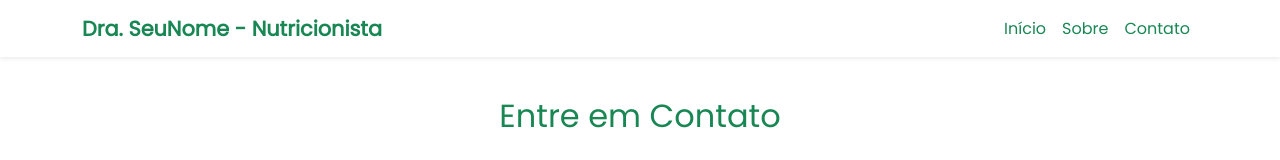
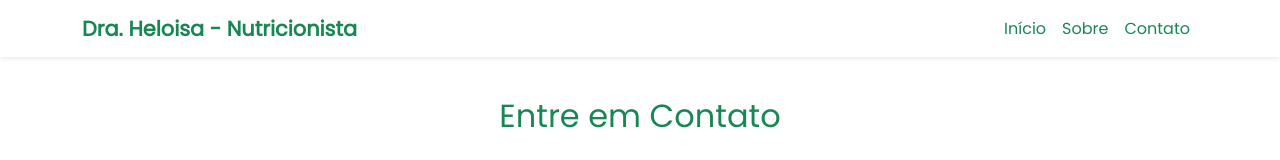
Before and after one commit to jaysonstn/Nutri, a plain HTML site: page contato.html in a window 1280 px wide. Shown: the top 160 px of the page. Drawn offline with nearby package versions, Linux system fonts and the light colour scheme.

Commit message:
Update contato.html

```diff
--- a/contato.html
+++ b/contato.html
@@ -16,7 +16,7 @@
    <main>
   <nav class="navbar navbar-expand-lg navbar-light bg-white shadow-sm">
     <div class="container">
-      <a class="navbar-brand text-success brand-destaque" href="index.html">Dra. SeuNome - Nutricionista</a>
+      <a class="navbar-brand text-success brand-destaque" href="index.html">Dra. Heloisa - Nutricionista</a>
       <button class="navbar-toggler" type="button" data-bs-toggle="collapse" data-bs-target="#nav">
         <span class="navbar-toggler-icon"></span>
       </button>
```
